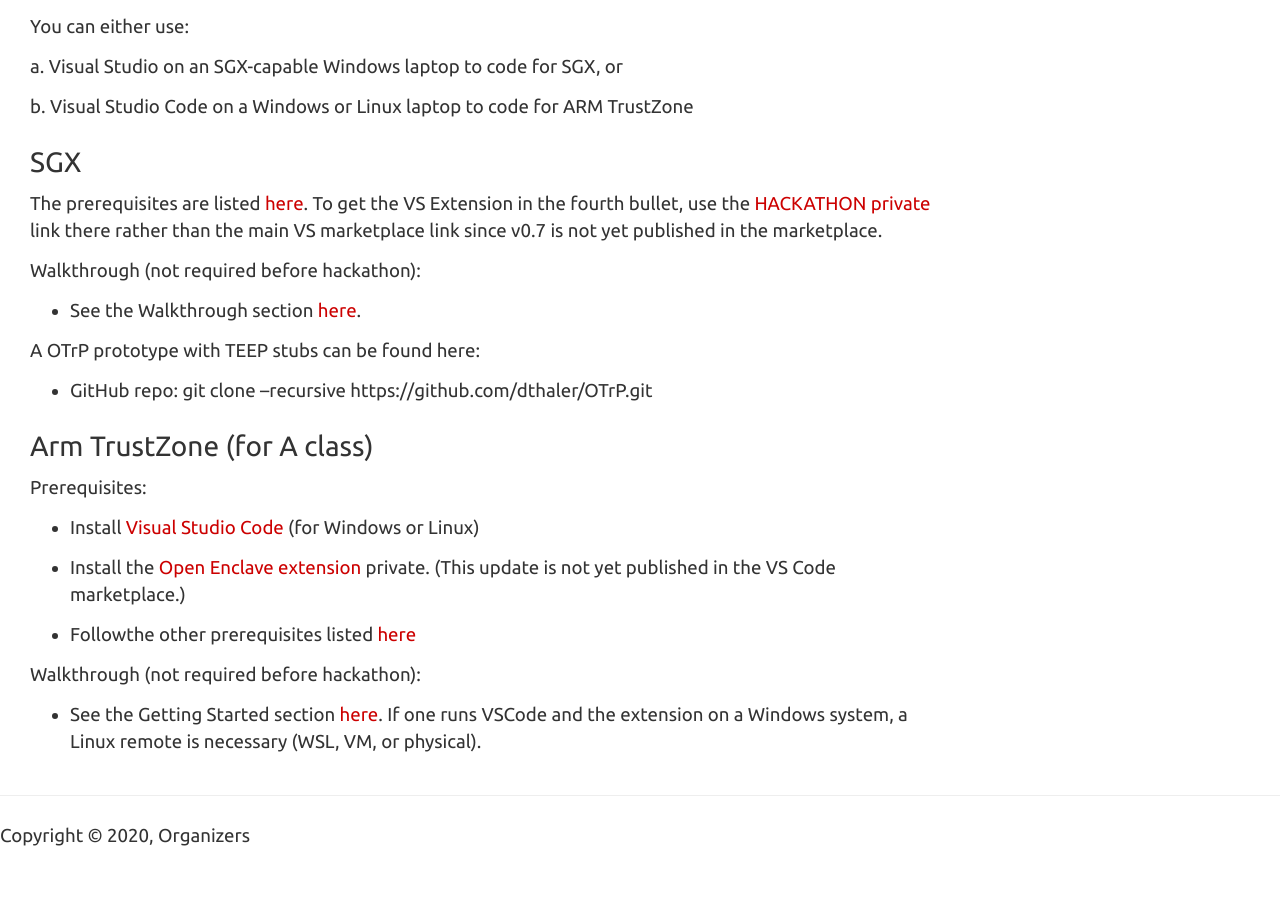
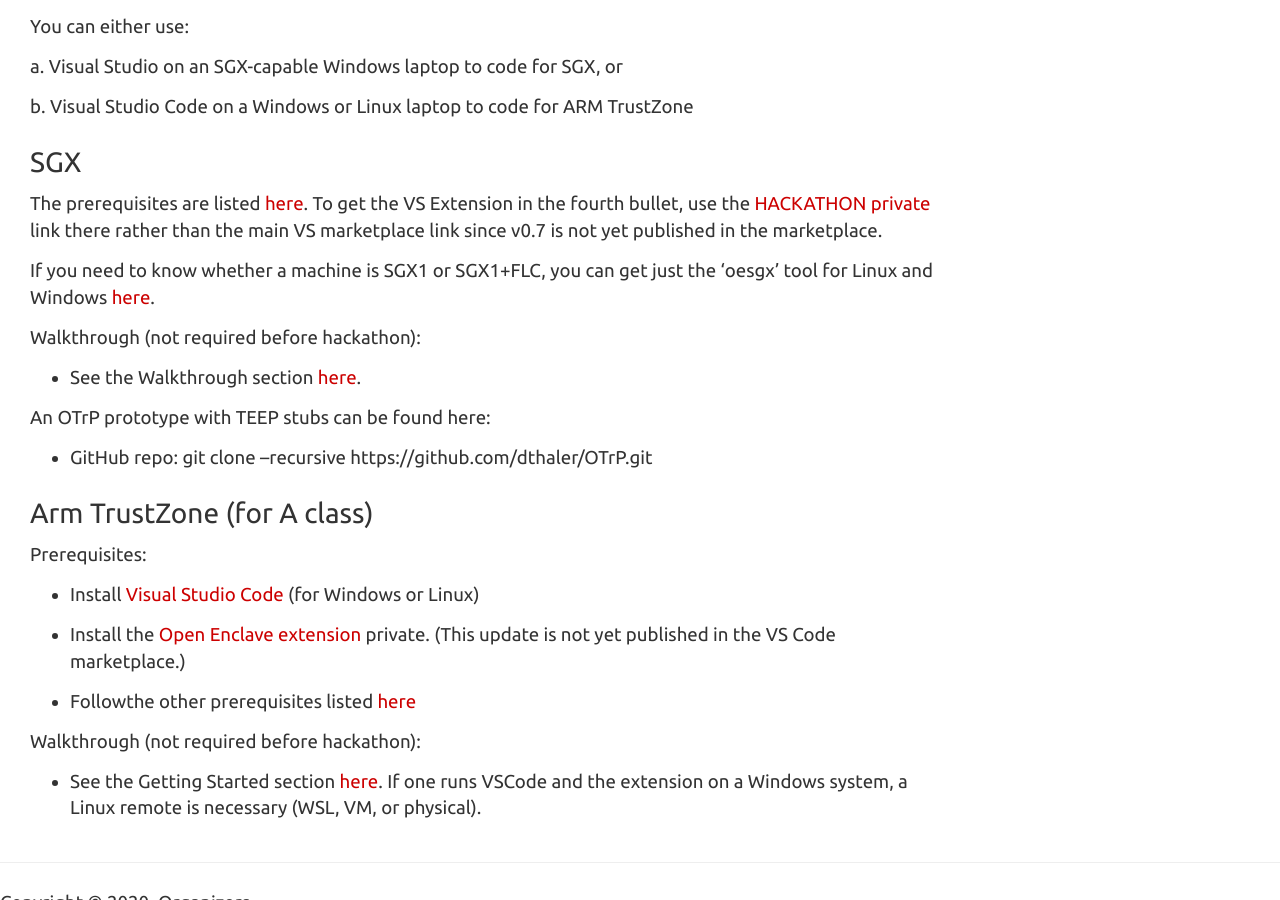
Before and after one commit to siot-hackathon/siot-hackathon.github.io, a Jekyll site: the page built from preparation.md, in a window 1280 px wide and 900 px high, scrolled down 2325 px. Built offline with Jekyll 4.4.1, drawn with Linux system fonts in a browser that asks for light colours; nearby versions of some CDN libraries; before the commit the page ends 3188 px from its top, so only the background shows below that.

Commit message:
Add link to oesgx tool in case it's needed
Signed-off-by: Dave Thaler <dthaler@microsoft.com>

```diff
--- a/preparation.md
+++ b/preparation.md
@@ -94,11 +94,13 @@ b. Visual Studio Code on a Windows or Linux laptop to code for ARM TrustZone
 
 The prerequisites are listed [here](https://github.com/dthaler/openenclave/blob/feature.vsextension/new_platforms/docs/VisualStudioWindows.md).  To get the VS Extension in the fourth bullet, use the [HACKATHON private](https://1drv.ms/u/s!Aqj-Bj9PNivcnu9rlOlmiAVZz-jOtg?e=QlcO7t) link there rather than the main VS marketplace link since v0.7 is not yet published in the marketplace.
 
+If you need to know whether a machine is SGX1 or SGX1+FLC, you can get just the 'oesgx' tool for Linux and Windows [here](https://1drv.ms/u/s!Aqj-Bj9PNivcnu9uxhIkx-t_VYgHcw?e=bRAudK).
+
 Walkthrough (not required before hackathon):
 
 * See the Walkthrough section [here](https://github.com/dthaler/openenclave/blob/feature.vsextension/new_platforms/docs/VisualStudioWindows.md).
 
-A OTrP prototype with TEEP stubs can be found here:
+An OTrP prototype with TEEP stubs can be found here:
 
 * GitHub repo: git clone --recursive https://github.com/dthaler/OTrP.git
 
```
